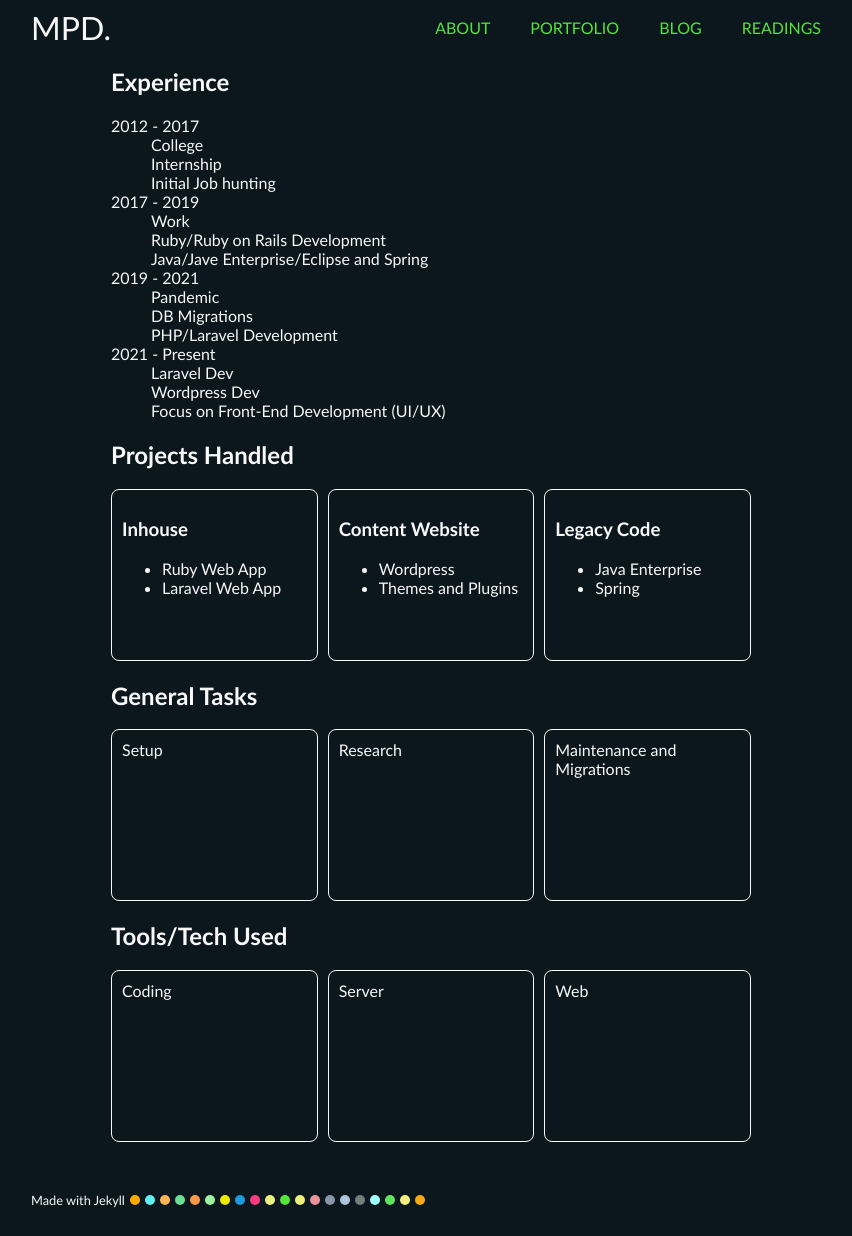
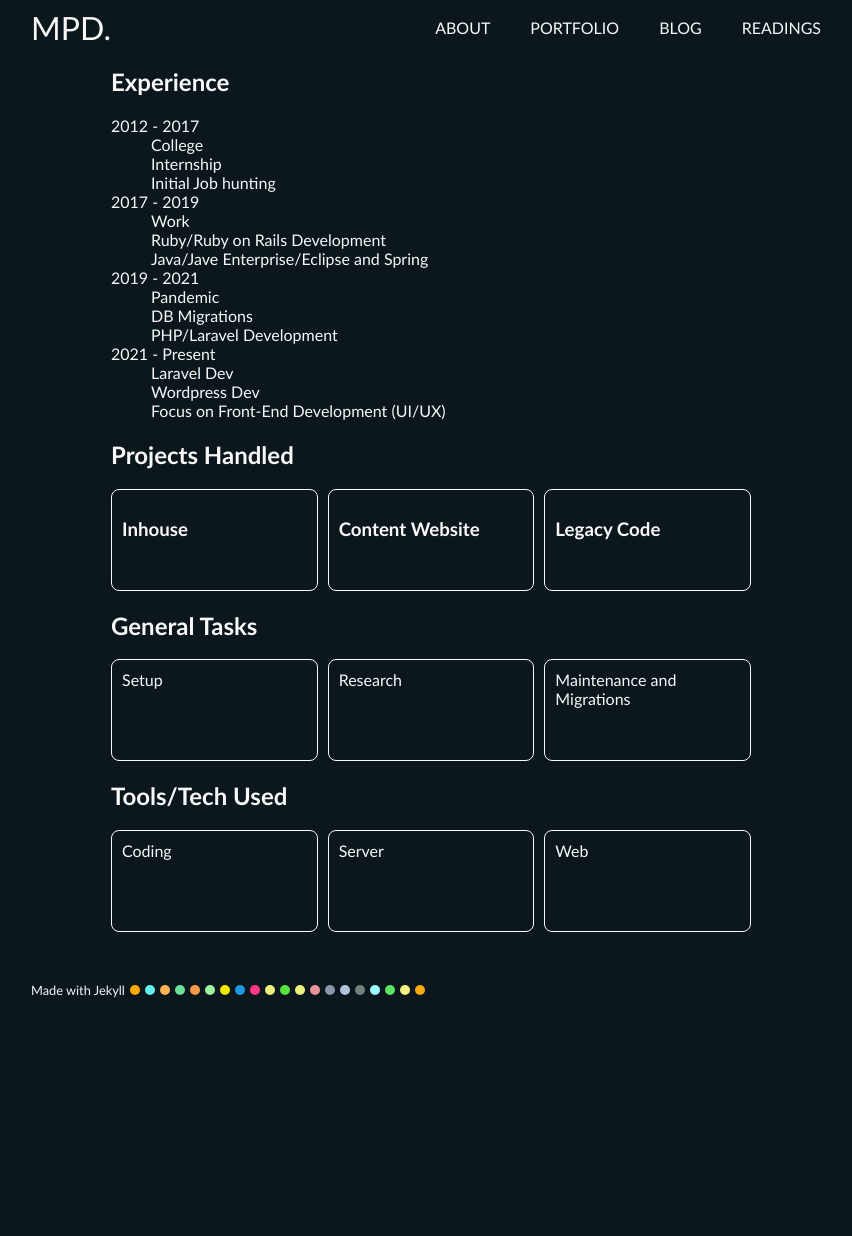
Before and after one commit to mpdagang/mpdagang.github.io, a Jekyll site: the page built from _pages/portfolio.html, in a window 1280 px wide. Shown: the whole page, without its empty margins (209-1061 px from the left). Built offline with Jekyll 4.4.1, drawn with Linux system fonts in a browser that asks for light colours; after the commit the page ends 1026 px from its top, so only the background shows below that.

Commit message:
Add initial js
others:
- corresponding css changes to effects
- adjustment to layout elements

```diff
--- a/_layouts/default.html
+++ b/_layouts/default.html
@@ -31,5 +31,6 @@
         {% endfor %}
 
     </footer>
+    <script src="/assets/js/main.js"></script>
 </body>
 </html>
--- a/_pages/blog.html
+++ b/_pages/blog.html
@@ -7,13 +7,13 @@
 
 <article class="mp-con mp-w-m">
   <h1>Daily Wonderings</h1>
-    <p>Discoveries and thoughts feed.</p>
 
     <div class="card-list">
       {% for post in site.posts %}
         <div class="card-item">
-          <h2><a href="{{ post.url }}">{{ post.title }}</a></h2>
+          <h3><a href="{{ post.url }}">{{ post.title }}</a></h3>
           {{ post.excerpt }}
+          {{ post.date | date: "%b %-d, %Y" }}
         </div>
       {% endfor %}
     </div>
--- a/_pages/portfolio.html
+++ b/_pages/portfolio.html
@@ -4,7 +4,7 @@
 ---
 
 <article class="mp-con mp-w-m p-portfolio">
-  <div class="test"> <!-- test START -->
+  <div id="test" class="test"> <!-- test START -->
 
     <!-- EXPERIENCE -->
     <h2>Experience</h2>
@@ -30,51 +30,51 @@
     <!-- PROJECTS -->
     <h2>Projects Handled</h2>
     <div class="card-list">
-      <div class="card-item">
+      <div class="card-item p-card">
         <h3>Inhouse</h3>
-        <ul>
+        <!-- <ul>
           <li>Ruby Web App</li>
           <li>Laravel Web App</li>
-        </ul>
+        </ul> -->
       </div>
-      <div class="card-item">
+      <div class="card-item p-card">
         <h3>Content Website</h3>
-        <ul>
+        <!-- <ul>
           <li>Wordpress</li>
           <li>Themes and Plugins</li>
-        </ul>
+        </ul> -->
       </div>
-      <div class="card-item">
+      <div class="card-item p-card">
         <h3>Legacy Code</h3>
-        <ul>
+        <!-- <ul>
           <li>Java Enterprise</li>
           <li>Spring</li>
-        </ul>
+        </ul> -->
       </div>
     </div>
 
     <!-- GENERAL -->
     <h2>General Tasks</h2>
     <div class="card-list">
-      <div class="card-item">Setup</div>
-      <div class="card-item">Research</div>
-      <div class="card-item">Maintenance and Migrations</div>
+      <div class="card-item p-card">Setup</div>
+      <div class="card-item p-card">Research</div>
+      <div class="card-item p-card">Maintenance and Migrations</div>
     </div>
 
     <!-- TOOLS -->
     <h2>Tools/Tech Used</h2>
     <div class="card-list">
-      <div class="card-item">Coding</div>
-      <div class="card-item">Server</div>
-      <div class="card-item">Web</div>
+      <div class="card-item p-card">Coding</div>
+      <div class="card-item p-card">Server</div>
+      <div class="card-item p-card">Web</div>
     </div>
 
 
   </div> <!-- test END -->
 
 <!-- More Details Panel -->
-<div class="p-h-panel">
-  <p>Hello, writing this little easter egg behind all this content just because.</p>
-  <p>Although, someone learned enough would know how to see this anyway.</p>
+<div id="h-panel" class="p-h-panel">
+  <div id="h-panel-exit">EXIT</div>
+  <p>Further details here.</p>
 </div>
 </article>
--- /dev/null
+++ b/assets/js/main.js
@@ -0,0 +1,21 @@
+document.addEventListener("DOMContentLoaded", function() {
+
+    let cardList = document.getElementsByClassName("p-card");
+
+    for(let i = 0; i < cardList.length; i++){
+        cardList[i].addEventListener("click", function(){
+            let panel = document.getElementById("test");
+            panel.classList.toggle("move");
+            let hPanel = document.getElementById("h-panel");
+            hPanel.classList.toggle("reveal");
+        });
+    }
+
+    let hPanelExit = document.getElementById("h-panel-exit");
+    hPanelExit.addEventListener("click", function(){
+        let panel = document.getElementById("test");
+        panel.classList.toggle("move");
+        let hPanel = document.getElementById("h-panel");
+        hPanel.classList.toggle("reveal");
+    });
+});
--- a/assets/styles/main.scss
+++ b/assets/styles/main.scss
@@ -35,15 +35,14 @@
   --mp-c-lua-20: #F6AA11;
   --mp-f-01: 1.1em;
 }
-/* General
------------------------------------------*/
+
 a {
     text-decoration: none;
     color: inherit;
 }
 
 
-/* Containers
+/* Layout
 -----------------------------------------*/
 .mp-con {
   margin: 0 auto;
@@ -61,15 +60,19 @@
 
 .card-list {
   display: grid;
-  grid-template-columns: repeat(3, 1fr);
+  grid-template-columns: repeat(2, 1fr);
   gap: 10px;
 }
 
 .card-item {
-    height: 150px;
+    min-height: 80px;
 }
 
-/* Components
+
+/* Module
+-----------------------------------------*/
+
+/* State
 -----------------------------------------*/
 
 /* Header
@@ -98,7 +101,7 @@
 .masthead ul.nav-btns a{
   padding: 5px 10px;
   border-radius: 5px;
-  color: #55E439;
+  // color: #55E439;
 
   transition: 0.3s;
 }
@@ -166,11 +169,15 @@
   visibility: visible;
 }
 
-.p-portfolio:hover .test {
+.p-portfolio .card-list{
+  grid-template-columns: 1fr 1fr 1fr;
+}
+
+.p-portfolio .test.move {
   transform: translateX(-700px);
   opacity: 0;
   visibility: hidden;
-  transition-delay: 20s;
+  // transition-delay: 20s;
 }
 
 .p-portfolio .card-item {
@@ -197,13 +204,24 @@
   z-index: -1;
   transform: scale(0.98);
   transition: 0.8s ease-in-out;
+  transition-delay: 0s;
 }
 
-.p-portfolio:hover .p-h-panel{
+.p-portfolio .p-h-panel.reveal{
   color: #FFFFFF;
   border: 1px solid #FFFFFF;
   transform: scale(1);
-  transition-delay: 23s;
+  transition-delay: 1.1s;
+  z-index: 1;
+}
+
+#h-panel-exit{
+  float: right;
+  cursor: pointer;
+}
+
+#h-panel-exit:hover{
+  text-decoration: underline;
 }
 
 /*-- Readings*/
```
